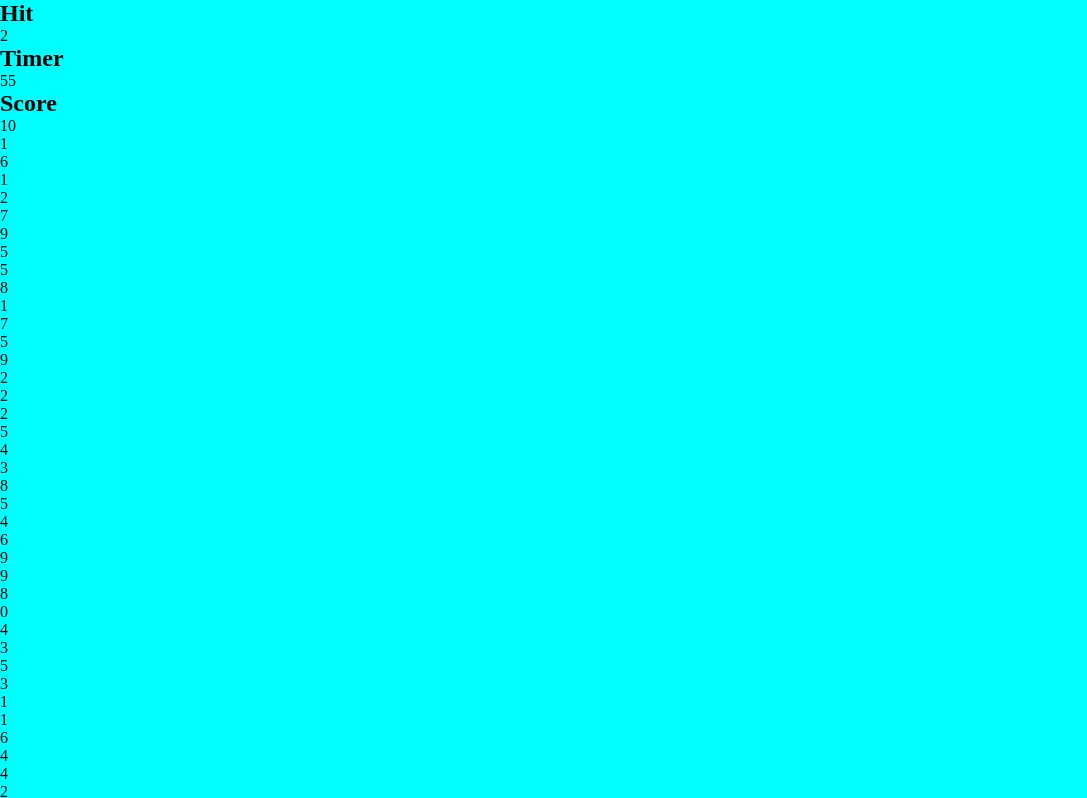
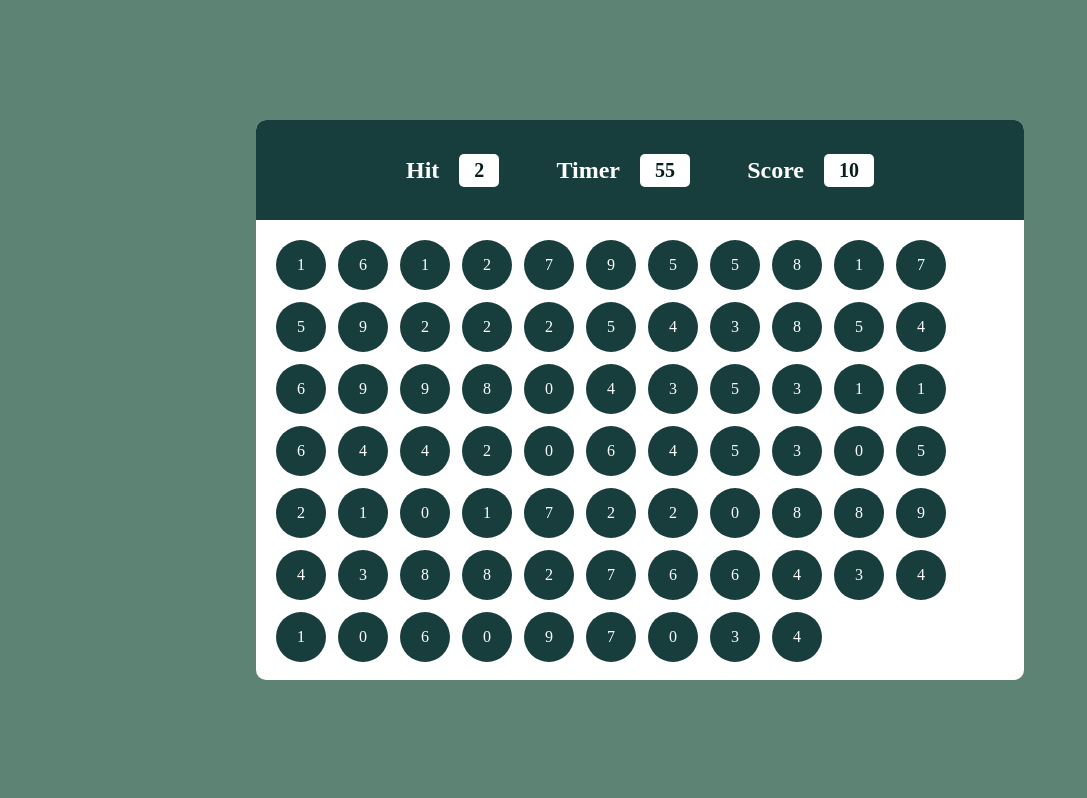
Before and after one commit to sharan-hs/BubbleGame, a plain HTML site: page index.html in a window 1280 px wide. Shown: the top 798 px of the page, without its empty margins (0-1087 px from the left). Drawn offline with Linux system fonts and the light colour scheme.

Commit message:
Basic styling for game added

```diff
--- a/style.css
+++ b/style.css
@@ -6,5 +6,75 @@
 
 html,body{
     width: 100%;
-    background-color: aqua;
+    height: 100%;
 }
+
+#main{
+    display: flex;
+    align-items: center;
+    justify-content: center;
+    width: 100%;
+    height: 100%;
+    background-color: #5C8374;
+}
+
+#panel{
+    overflow: hidden;
+    width: 60%;
+    height: 70%;
+    background-color: #fff;
+    border-radius: 10px;
+}
+
+#ptop{
+    padding: 0px 150px;
+    color: #fff;
+    display: flex;
+    justify-content: space-between;
+    align-items: center;
+    width: 100%;
+    height: 100px;
+    background-color: #183D3D;
+}
+
+.elem{
+    display: flex;
+    align-items: center;
+    gap: 20px;
+}
+
+.box{
+    color: #071e1e;
+    font-size: 20px;
+    font-weight: 600;
+    padding: 5px 15px;
+    background-color: #fff;
+    border-radius: 5px;
+}
+
+#pbtm{
+    display: flex;
+    flex-wrap: wrap;
+    gap: 12px;
+    padding: 20px;
+    width: 100%;
+    height: calc(100% - 100px);
+
+}
+
+.bubble{
+    width: 50px;
+    height: 50px;
+    background-color: #183D3D;
+    color: white;
+    border-radius: 50%;
+    display: flex;
+    justify-content: center;
+    align-items: center;
+    font-weight: 500;
+}
+
+.bubble:hover{
+    cursor: pointer;
+    background-color: #219C90;
+}
```
